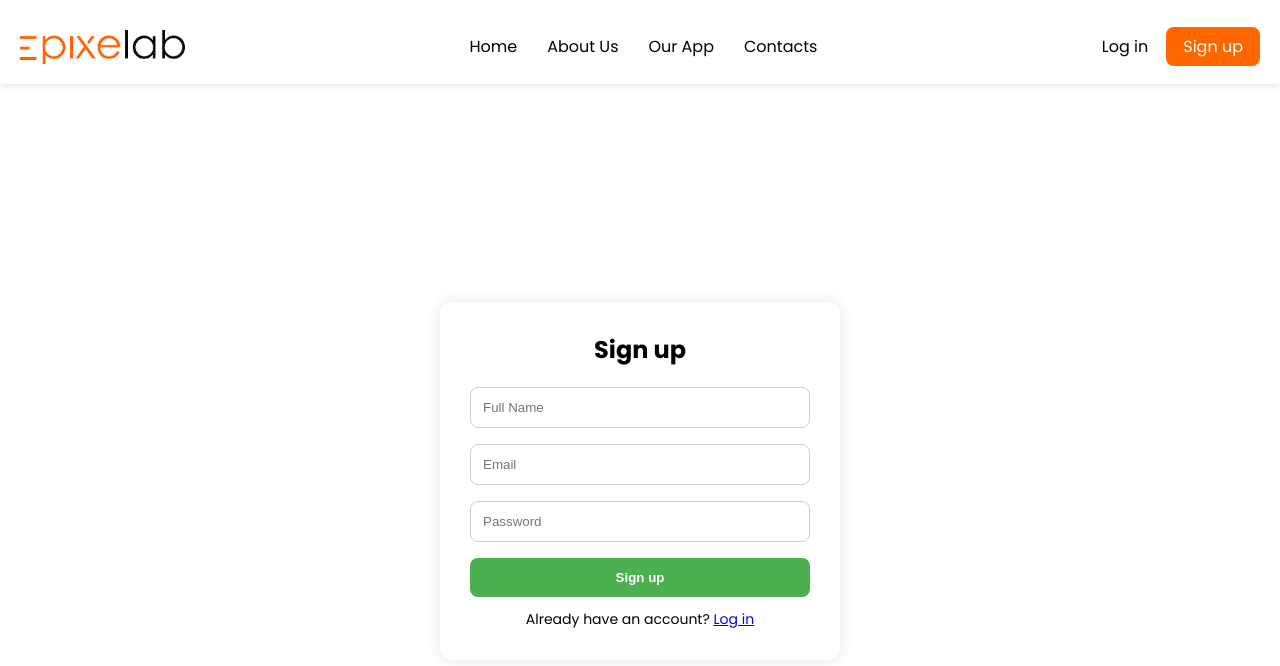
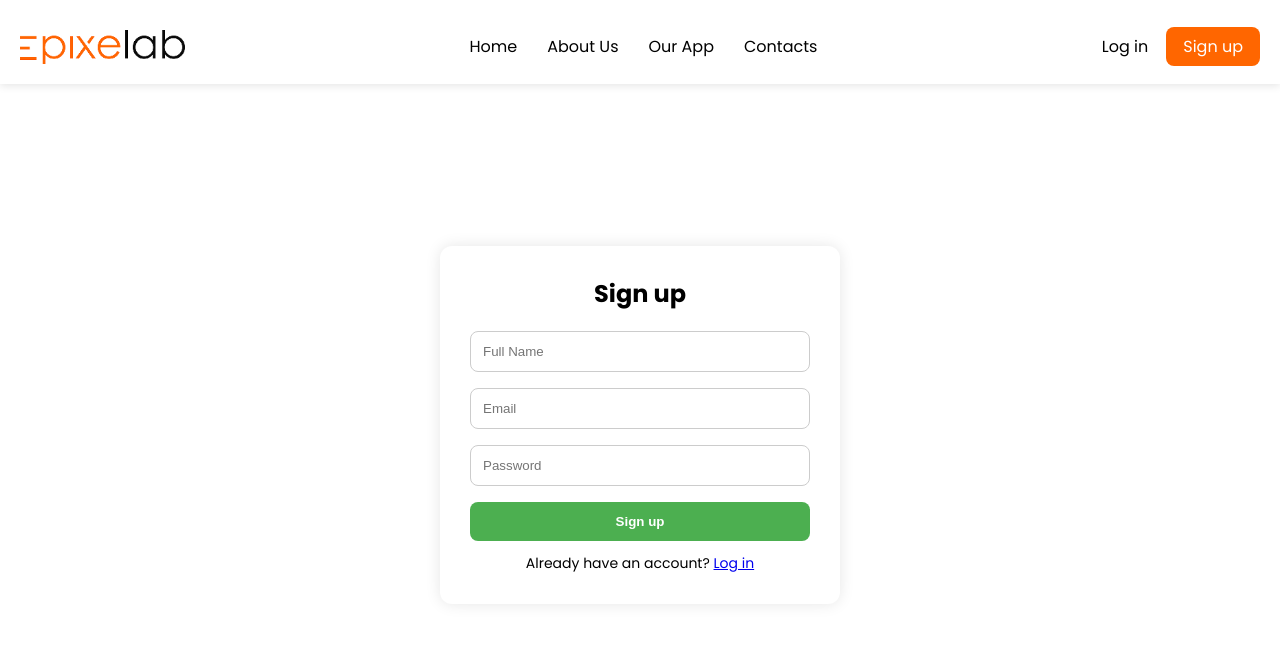
Before and after one commit to Davronbek077/Landing-page, a React (Vite) app: page /sign in a window 1280 px wide. Shown: the top 666 px of the page. Built offline with nearby package versions, Linux system fonts and the light colour scheme; some icons are missing.

Commit message:
bugs fixed

```diff
--- a/src/components/pages/login/Login.css
+++ b/src/components/pages/login/Login.css
@@ -40,7 +40,7 @@
     display: flex;
     justify-content: center;
     align-items: flex-end;
-    height: 85vh;
+    height: 80vh;
     background-color: white;
   }
 
--- a/src/components/pages/signup/Signup.css
+++ b/src/components/pages/signup/Signup.css
@@ -42,6 +42,6 @@
     display: flex;
     justify-content: center;
     align-items: flex-end;
-    height: 95vh;
+    height: 88vh;
     background-color: white;
   }
```
